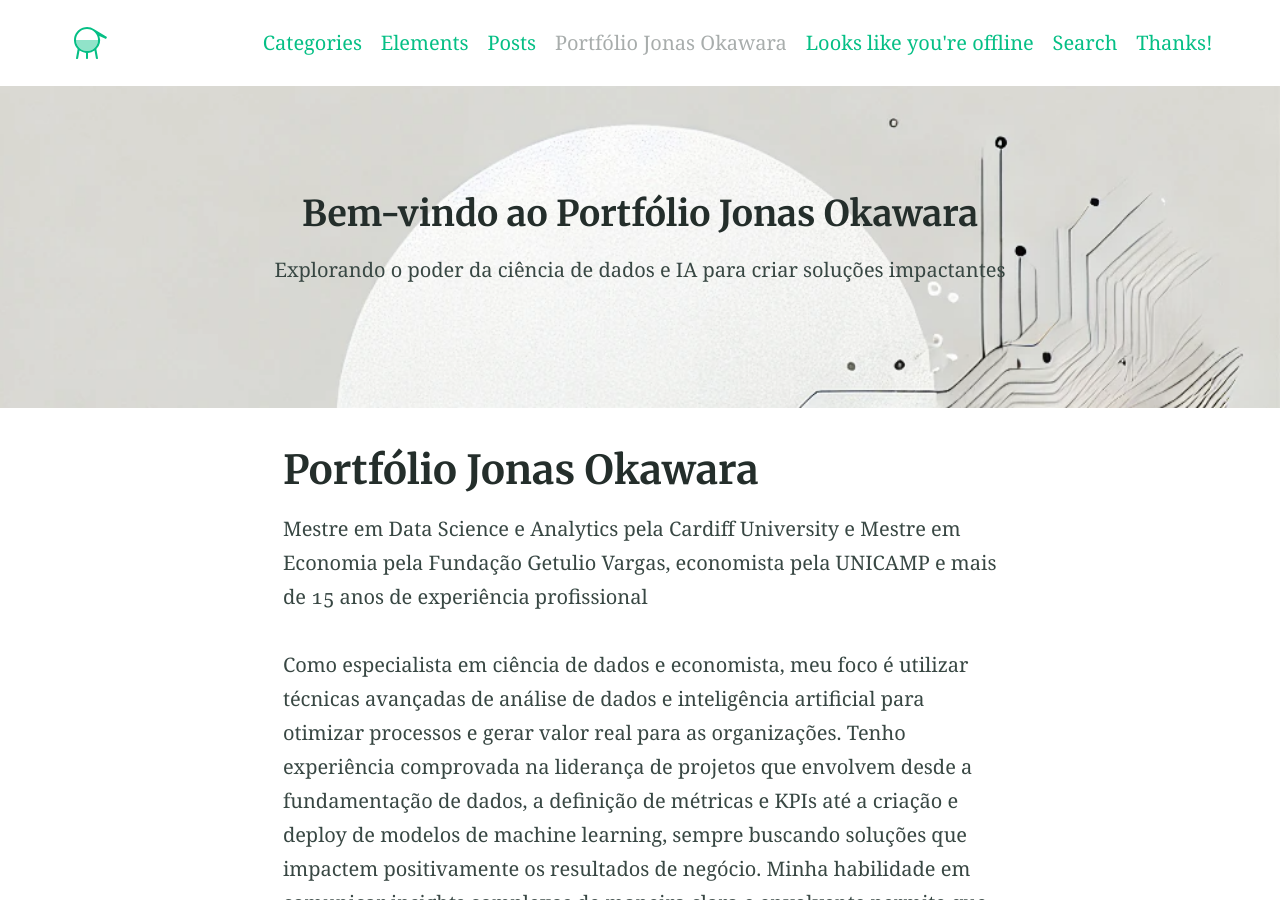
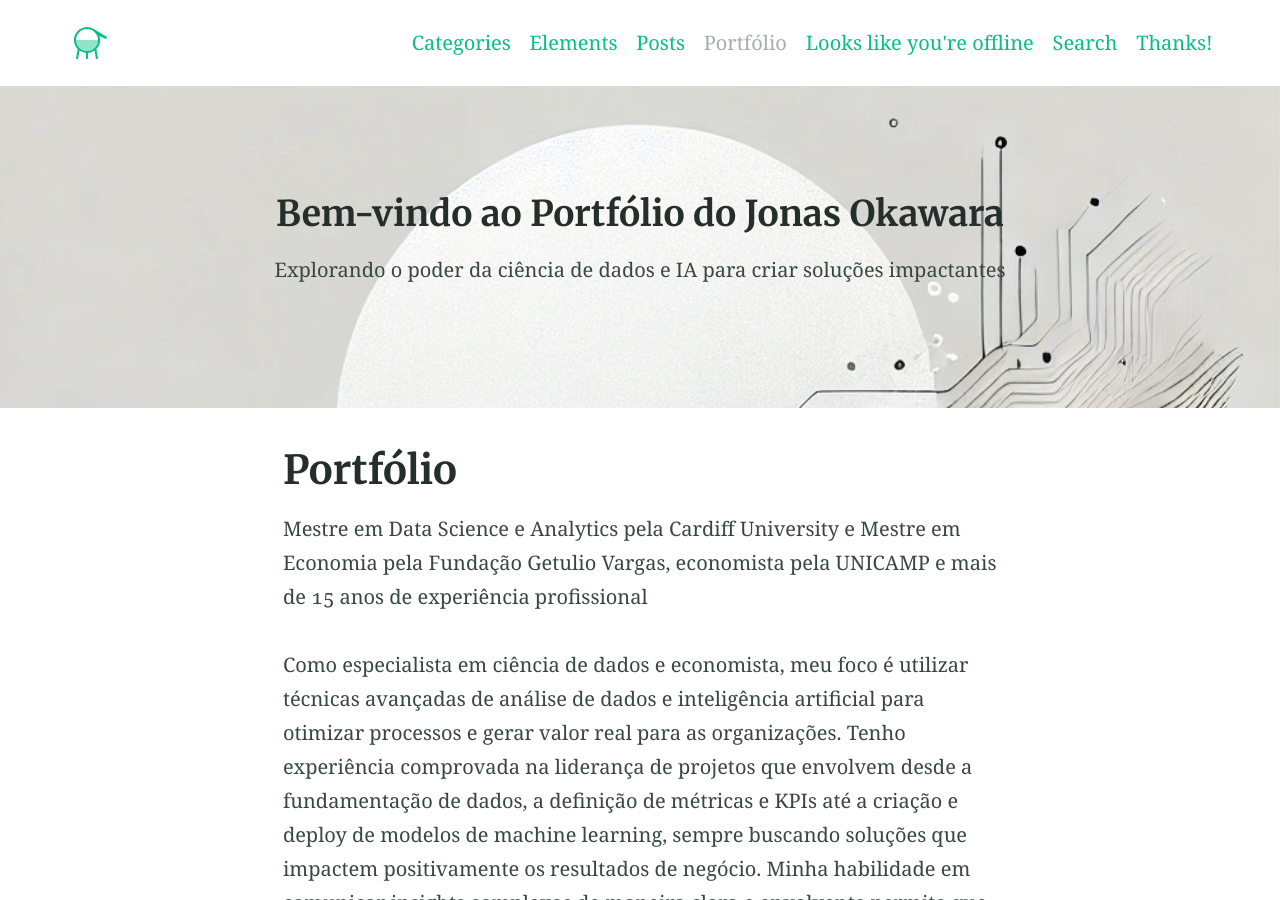
Before and after one commit to JonasMok/JonasMok, a Jekyll site: the page built from index.md, in a window 1280 px wide and 900 px high. Built offline with Jekyll 4.4.1, drawn with Linux system fonts in a browser that asks for light colours.

Commit message:
Update index.md

```diff
--- a/index.md
+++ b/index.md
@@ -1,7 +1,7 @@
 ---
-title: "Portfólio Jonas Okawara"
+title: "Portfólio"
 feature_text: |
-  ## Bem-vindo ao Portfólio Jonas Okawara
+  ## Bem-vindo ao Portfólio do Jonas Okawara
   Explorando o poder da ciência de dados e IA para criar soluções impactantes
 feature_image: "assets/wabi-sabi-2.png"
 excerpt: "Sou um cientista de dados com experiência em desenvolver e implementar soluções avançadas de dados e IA para resolver problemas complexos de negócios. Com uma abordagem orientada por dados e análise econômica, eu transformo insights em estratégias acionáveis para promover crescimento e inovação."
```
